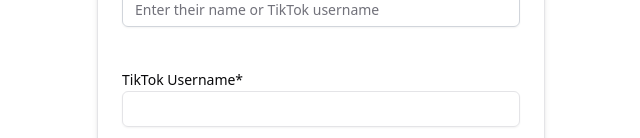
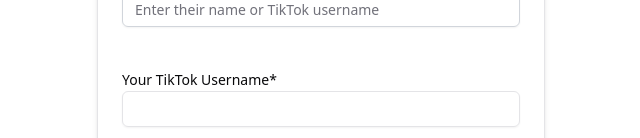
Before and after one commit to adamaboelmatty/viralvisions, a Next.js app: page /apply in a window 1280 px wide. Shown: the part 814-952 px from the top of the page, without its empty margins (319-959 px from the left). Built offline with nearby package versions, Linux system fonts and the light colour scheme.

Commit message:
“Updated”

```diff
--- a/src/app/apply/page.tsx
+++ b/src/app/apply/page.tsx
@@ -198,7 +198,7 @@
 
                 {/* TikTok Information */}
                 <div>
-                  <Label htmlFor="tiktokUsername">TikTok Username*</Label>
+                  <Label htmlFor="tiktokUsername">Your TikTok Username*</Label>
                   <Input
                     name="tiktokUsername"
                     type="text"
```
